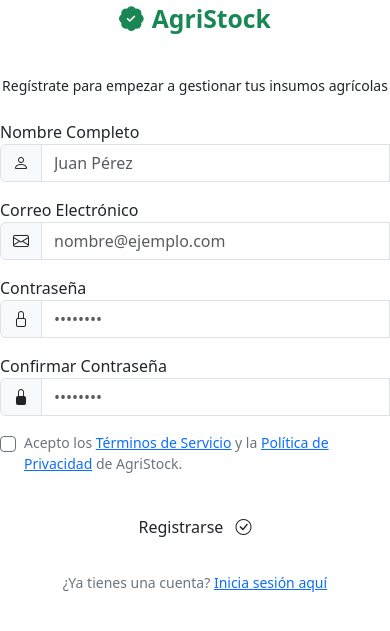
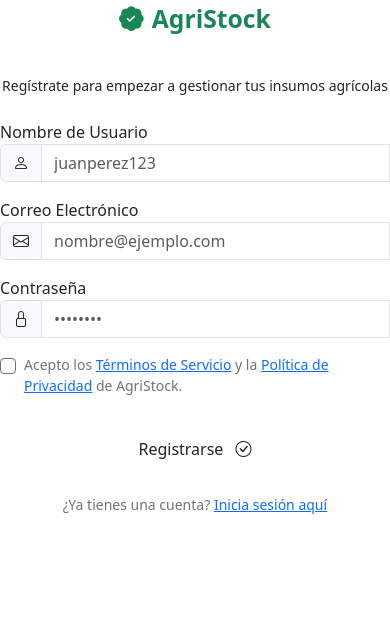
Before and after one commit to ingdevelopers449/tienda-insumos, a PHP site: page /register.php in a window 390 px wide. Shown: the top 631 px of the page. Run offline with PHP 8.4, Linux system fonts and the light colour scheme.

Commit message:
Cambio en el formulario de registro, segun los atributos de la tabla de usuario de la base de datos 12062026

```diff
--- a/sql/bdtienda.sql
+++ b/sql/bdtienda.sql
@@ -6,7 +6,7 @@ CREATE TABLE `roles` (
 
 CREATE TABLE `usuarios` (
   `id_usuario` int PRIMARY KEY AUTO_INCREMENT,
-  `nombre` varchar(100) NOT NULL,
+  `usuario` varchar(100) NOT NULL,
   `email` varchar(100) UNIQUE NOT NULL,
   `password` varchar(255) NOT NULL,
   `id_rol` int NOT NULL,
--- a/views/auth/register.php
+++ b/views/auth/register.php
@@ -25,13 +25,13 @@
 
         <!-- Form -->
         <form class="needs-validation" novalidate action="#" method="POST" id="registerForm">
-            <!-- Full Name -->
+            <!-- Usuario (Nombre de Usuario) -->
             <div class="mb-3">
-                <label for="name" class="form-label-premium">Nombre Completo</label>
+                <label for="usuario" class="form-label-premium">Nombre de Usuario</label>
                 <div class="input-group input-group-premium">
                     <span class="input-group-text input-group-text-premium"><i class="bi bi-person"></i></span>
-                    <input type="text" class="form-control form-control-premium" id="name" name="name" placeholder="Juan Pérez" required autocomplete="name">
-                    <div class="invalid-feedback">Por favor ingresa tu nombre completo.</div>
+                    <input type="text" class="form-control form-control-premium" id="usuario" name="usuario" placeholder="juanperez123" required autocomplete="username">
+                    <div class="invalid-feedback">Por favor ingresa tu nombre de usuario.</div>
                 </div>
             </div>
 
@@ -46,22 +46,12 @@
             </div>
 
             <!-- Password -->
-            <div class="row mb-3">
-                <div class="col-md-6">
-                    <label for="password" class="form-label-premium">Contraseña</label>
-                    <div class="input-group input-group-premium">
-                        <span class="input-group-text input-group-text-premium"><i class="bi bi-lock"></i></span>
-                        <input type="password" class="form-control form-control-premium" id="password" name="password" placeholder="••••••••" required autocomplete="new-password" minlength="8">
-                        <div class="invalid-feedback">Debe tener al menos 8 caracteres.</div>
-                    </div>
-                </div>
-                <div class="col-md-6 mt-3 mt-md-0">
-                    <label for="confirm_password" class="form-label-premium">Confirmar Contraseña</label>
-                    <div class="input-group input-group-premium">
-                        <span class="input-group-text input-group-text-premium"><i class="bi bi-lock-fill"></i></span>
-                        <input type="password" class="form-control form-control-premium" id="confirm_password" name="confirm_password" placeholder="••••••••" required autocomplete="new-password">
-                        <div class="invalid-feedback">Las contraseñas deben coincidir.</div>
-                    </div>
+            <div class="mb-3">
+                <label for="password" class="form-label-premium">Contraseña</label>
+                <div class="input-group input-group-premium">
+                    <span class="input-group-text input-group-text-premium"><i class="bi bi-lock"></i></span>
+                    <input type="password" class="form-control form-control-premium" id="password" name="password" placeholder="••••••••" required autocomplete="new-password" minlength="8">
+                    <div class="invalid-feedback">Debe tener al menos 8 caracteres.</div>
                 </div>
             </div>
 
@@ -95,17 +85,8 @@
         (function () {
             'use strict'
             var form = document.getElementById('registerForm')
-            var password = document.getElementById('password')
-            var confirmPassword = document.getElementById('confirm_password')
 
             form.addEventListener('submit', function (event) {
-                // Custom Password matching check
-                if (password.value !== confirmPassword.value) {
-                    confirmPassword.setCustomValidity('Passwords do not match')
-                } else {
-                    confirmPassword.setCustomValidity('')
-                }
-
                 if (!form.checkValidity()) {
                     event.preventDefault()
                     event.stopPropagation()
```
